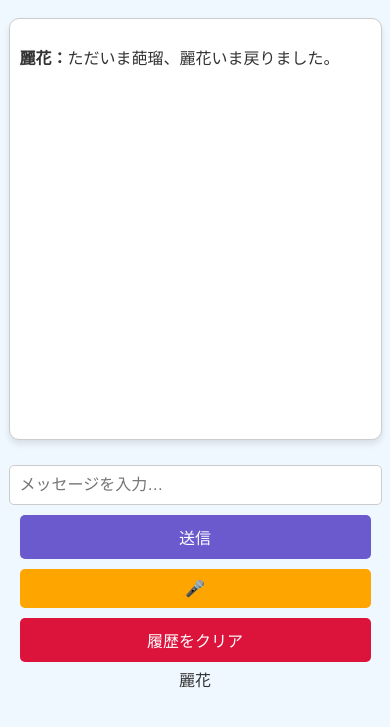
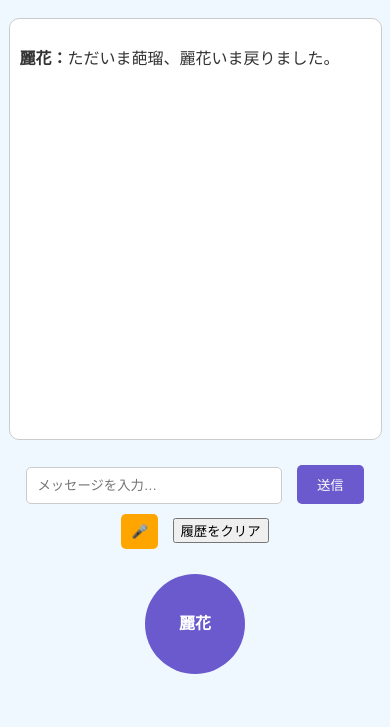
Before and after one commit to tenouhikari/Haru, a plain HTML site: page index.html in a window 390 px wide. Shown: the part 99-826 px from the top of the page. Drawn offline with Linux system fonts and the light colour scheme.

Commit message:
style.css を更新

```diff
--- a/style.css
+++ b/style.css
@@ -1,4 +1,3 @@
-/* 全体の背景と文字スタイル */
 body {
   background-color: #f0f8ff;
   font-family: 'Helvetica Neue', sans-serif;
@@ -8,13 +7,11 @@ body {
   text-align: center;
 }
 
-/* タイトル */
 h1 {
   color: #6a5acd;
   margin-top: 50px;
 }
 
-/* チャット表示エリア */
 #chat-box {
   width: 90%;
   max-width: 600px;
@@ -26,20 +23,16 @@ h1 {
   overflow-y: scroll;
   background-color: #ffffff;
   text-align: left;
-  box-shadow: 0 4px 6px rgba(0, 0, 0, 0.1);
 }
 
-/* 入力欄 */
 #user-input {
   width: 60%;
   padding: 10px;
   border-radius: 5px;
   border: 1px solid #ccc;
   margin-top: 10px;
-  font-size: 16px;
 }
 
-/* 送信ボタン */
 #send-button {
   padding: 10px 20px;
   background-color: #6a5acd;
@@ -48,10 +41,8 @@ h1 {
   border-radius: 5px;
   cursor: pointer;
   margin-left: 5px;
-  font-size: 16px;
 }
 
-/* 音声ボタン */
 #mic-button {
   padding: 10px;
   background-color: #ffa500;
@@ -60,46 +51,34 @@ h1 {
   border-radius: 5px;
   margin-left: 5px;
   cursor: pointer;
-  font-size: 16px;
 }
 
-/* 履歴クリアボタン（同様のスタイル） */
-#clear-button {
-  padding: 10px;
-  background-color: #dc143c;
-  color: white;
-  border: none;
-  border-radius: 5px;
-  margin-left: 5px;
-  cursor: pointer;
-  font-size: 16px;
-}
-
-/* ボタンエリア全体 */
 #button-container {
   margin-top: 10px;
 }
 
-/* ボタンの並び調整 */
 #button-container > * {
-  margin: 5px;
+  margin: 5px 5px;
 }
 
-/* モバイル端末対応 */
-@media (max-width: 600px) {
-  #user-input {
-    width: 100%;
-    margin-bottom: 10px;
-  }
+/* 麗花のアバター */
+#reika-avatar {
+  width: 100px;
+  height: 100px;
+  background-color: #6a5acd;
+  color: white;
+  line-height: 100px;
+  border-radius: 50%;
+  margin: 20px auto;
+  font-weight: bold;
+  animation: moveAround 5s infinite linear;
+  position: relative;
+}
 
-  #button-container {
-    display: flex;
-    flex-direction: column;
-    align-items: center;
-  }
-
-  #button-container > * {
-    width: 90%;
-    margin: 5px 0;
-  }
+@keyframes moveAround {
+  0% { transform: translateX(0); }
+  25% { transform: translateX(50px); }
+  50% { transform: translateX(0); }
+  75% { transform: translateX(-50px); }
+  100% { transform: translateX(0); }
 }
```
